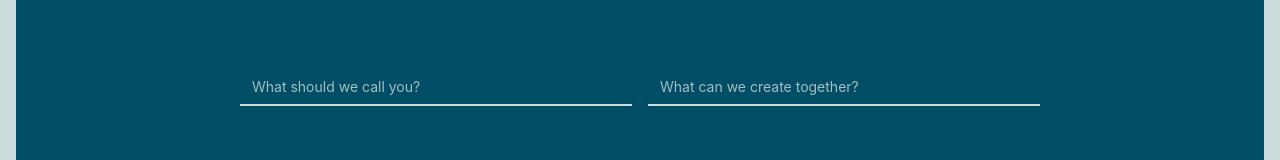
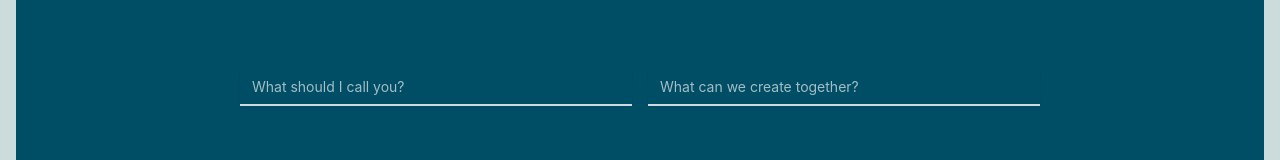
Before and after one commit to elfatairy/Portfolio-v2, a React (Vite) app: page /landing in a window 1280 px wide. Shown: the part 3826-3986 px from the top of the page. Built offline with nearby package versions, Linux system fonts and the light colour scheme.

Commit message:
fix: change footer name input wording

```diff
--- a/src/routes/landing/~components/Footer.tsx
+++ b/src/routes/landing/~components/Footer.tsx
@@ -147,7 +147,7 @@ function FooterForm() {
           <Input
             type='text'
             autoComplete='name'
-            placeholder="What should we call you?"
+            placeholder="What should I call you?"
             className="flex-1"
             value={name}
             onChange={(e) => setName(e.target.value)}
```
